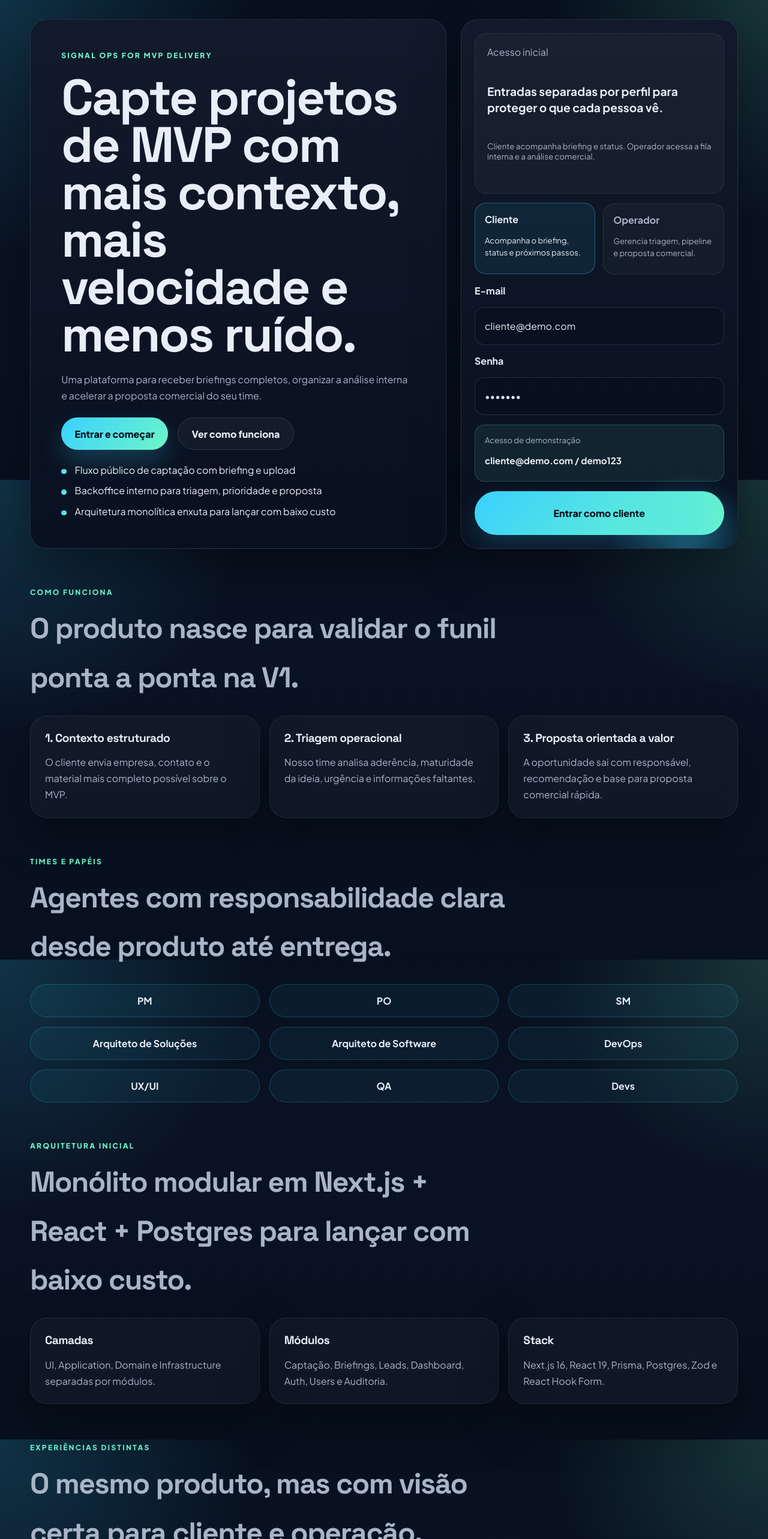
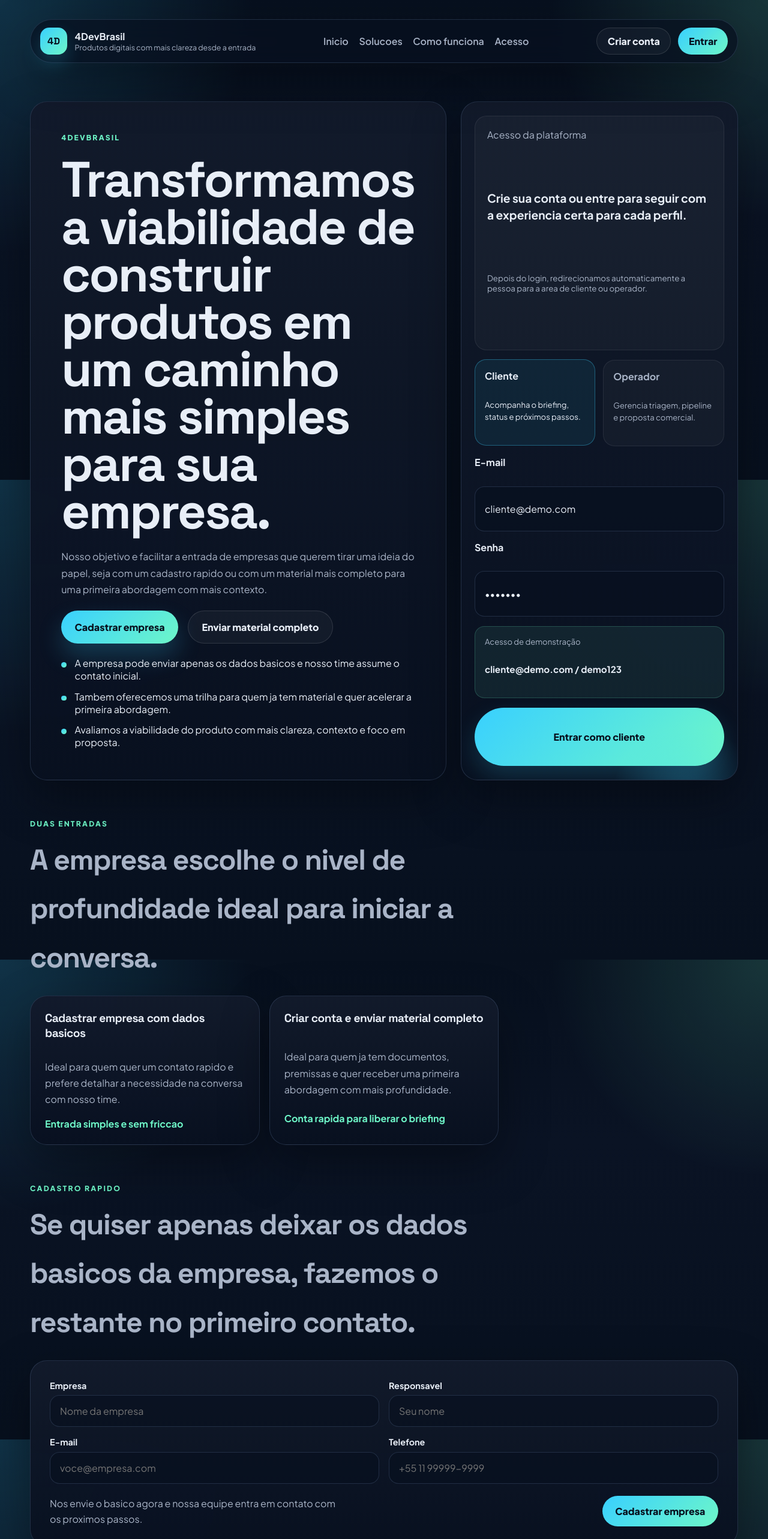
Before and after one commit to g-piton/mvp-express, a Next.js app: page / in a window 1280 px wide. Shown: the top 2566 px of the page at 60% size. Built offline with nearby package versions, Linux system fonts and the light colour scheme; no server answers.

Commit message:
feat: implement quick intake form with validation and styling

```diff
--- a/src/app/page.module.css
+++ b/src/app/page.module.css
@@ -4,10 +4,99 @@
   padding: 2rem 1.5rem 5rem;
 }
 
+.topbar,
 .hero,
 .section {
   width: min(1180px, 100%);
   margin: 0 auto;
+}
+
+.topbar {
+  position: sticky;
+  top: 1rem;
+  z-index: 20;
+  display: grid;
+  grid-template-columns: auto 1fr auto;
+  gap: 1.25rem;
+  align-items: center;
+  border: 1px solid var(--border);
+  border-radius: 999px;
+  background: rgba(8, 16, 31, 0.72);
+  padding: 0.8rem 1rem;
+  box-shadow: var(--card-shadow);
+  backdrop-filter: blur(18px);
+}
+
+.brand {
+  display: inline-flex;
+  gap: 0.8rem;
+  align-items: center;
+}
+
+.brandMark {
+  display: inline-flex;
+  width: 2.8rem;
+  height: 2.8rem;
+  border-radius: 0.95rem;
+  align-items: center;
+  justify-content: center;
+  color: #07101e;
+  font-family: var(--font-display), sans-serif;
+  font-weight: 900;
+  background: linear-gradient(135deg, var(--primary), var(--secondary));
+  box-shadow: 0 14px 30px rgba(57, 208, 255, 0.2);
+}
+
+.brandText {
+  display: grid;
+}
+
+.brandText strong {
+  font-size: 1rem;
+}
+
+.brandText small {
+  color: var(--muted);
+  font-size: 0.78rem;
+}
+
+.nav {
+  display: flex;
+  gap: 1.1rem;
+  justify-content: center;
+  flex-wrap: wrap;
+}
+
+.nav a {
+  color: var(--muted);
+  font-weight: 600;
+}
+
+.topbarActions {
+  display: inline-flex;
+  gap: 0.75rem;
+  align-items: center;
+}
+
+.linkAction,
+.primaryMiniAction {
+  display: inline-flex;
+  min-height: 2.85rem;
+  align-items: center;
+  justify-content: center;
+  border-radius: 999px;
+  padding: 0 1.1rem;
+  font-weight: 800;
+}
+
+.linkAction {
+  border: 1px solid rgba(255, 255, 255, 0.12);
+  background: rgba(255, 255, 255, 0.04);
+}
+
+.primaryMiniAction {
+  color: #07101e;
+  background: linear-gradient(135deg, var(--primary), var(--secondary));
 }
 
 .hero {
@@ -15,13 +104,15 @@
   grid-template-columns: minmax(0, 1.2fr) minmax(340px, 0.8fr);
   gap: 1.5rem;
   align-items: stretch;
-  min-height: calc(100vh - 4rem);
+  min-height: calc(100vh - 8rem);
 }
 
 .heroContent,
 .heroPanel,
 .card,
-.archCard {
+.solutionCard,
+.formPanel,
+.calloutPanel {
   position: relative;
   overflow: hidden;
   border: 1px solid var(--border);
@@ -50,20 +141,22 @@
 }
 
 .heroContent h1 {
+  max-width: 13ch;
   font-size: clamp(3rem, 7vw, 5.2rem);
   line-height: 0.95;
-  max-width: 12ch;
 }
 
 .heroCopy,
 .sectionHeading h2,
 .card p,
-.archCard p {
+.solutionCard p,
+.calloutPanel p {
   color: var(--muted);
   line-height: 1.7;
 }
 
-.actions {
+.actions,
+.calloutActions {
   display: flex;
   gap: 1rem;
   flex-wrap: wrap;
@@ -148,12 +241,6 @@
   background: radial-gradient(circle, rgba(57, 208, 255, 0.3), transparent 70%);
 }
 
-.card,
-.archCard {
-  border: 1px solid rgba(255, 255, 255, 0.08);
-  background: rgba(255, 255, 255, 0.03);
-}
-
 .section {
   display: grid;
   gap: 1.4rem;
@@ -162,7 +249,7 @@
 .sectionHeading {
   display: grid;
   gap: 0.75rem;
-  max-width: 50rem;
+  max-width: 54rem;
 }
 
 .sectionHeading h2 {
@@ -170,26 +257,50 @@
 }
 
 .cardGrid,
-.archGrid,
+.solutionGrid,
 .roleGrid {
   display: grid;
   gap: 1rem;
 }
 
 .cardGrid,
-.archGrid {
+.solutionGrid {
   grid-template-columns: repeat(3, minmax(0, 1fr));
 }
 
 .card,
-.archCard {
+.solutionCard,
+.formPanel,
+.calloutPanel {
   padding: 1.5rem;
 }
 
 .card h3,
-.archCard h3 {
+.solutionCard h3,
+.calloutPanel h3 {
   margin-bottom: 0.9rem;
   font-size: 1.2rem;
+}
+
+.solutionCard {
+  display: grid;
+  gap: 1rem;
+}
+
+.solutionCard span {
+  color: var(--secondary);
+  font-weight: 700;
+}
+
+.formPanel {
+  padding: clamp(1.25rem, 3vw, 2rem);
+}
+
+.calloutPanel {
+  display: flex;
+  gap: 1rem;
+  justify-content: space-between;
+  align-items: center;
 }
 
 .roleGrid {
@@ -206,14 +317,27 @@
 }
 
 @media (max-width: 980px) {
+  .topbar,
   .hero,
   .cardGrid,
-  .archGrid,
-  .roleGrid {
+  .roleGrid,
+  .solutionGrid {
     grid-template-columns: 1fr;
   }
 
-  .hero {
+  .topbar {
+    border-radius: 1.5rem;
+  }
+
+  .nav,
+  .topbarActions {
+    justify-content: flex-start;
+  }
+
+  .hero,
+  .calloutPanel {
     min-height: auto;
+    flex-direction: column;
+    align-items: flex-start;
   }
 }
--- a/src/app/page.tsx
+++ b/src/app/page.tsx
@@ -1,43 +1,61 @@
 import Link from "next/link";
+
+import { LoginForm } from "@/components/login-form";
+import { QuickIntakeForm } from "@/components/quick-intake-form";
 import { redirectIfAuthenticated } from "@/modules/auth/session";
-import { LoginForm } from "@/components/login-form";
 
 import styles from "./page.module.css";
 
+const navItems = [
+  { href: "#inicio", label: "Inicio" },
+  { href: "#solucoes", label: "Solucoes" },
+  { href: "#como-funciona", label: "Como funciona" },
+  { href: "#acesso", label: "Acesso" },
+];
+
+const benefits = [
+  "A empresa pode enviar apenas os dados basicos e nosso time assume o contato inicial.",
+  "Tambem oferecemos uma trilha para quem ja tem material e quer acelerar a primeira abordagem.",
+  "Avaliamos a viabilidade do produto com mais clareza, contexto e foco em proposta.",
+];
+
 const processSteps = [
   {
-    title: "1. Contexto estruturado",
+    title: "1. Cadastro rapido",
     description:
-      "O cliente envia empresa, contato e o material mais completo possível sobre o MVP.",
+      "A empresa informa os dados principais do negocio e do responsavel para iniciar o atendimento.",
   },
   {
-    title: "2. Triagem operacional",
+    title: "2. Material completo",
     description:
-      "Nosso time analisa aderência, maturidade da ideia, urgência e informações faltantes.",
+      "Quem quiser pode complementar com um briefing mais robusto para chegarmos na primeira conversa com mais contexto.",
   },
   {
-    title: "3. Proposta orientada a valor",
+    title: "3. Analise e contato",
     description:
-      "A oportunidade sai com responsável, recomendação e base para proposta comercial rápida.",
+      "A 4DevBrasil revisa a oportunidade e retorna com alinhamento, proximos passos e proposta.",
   },
 ];
 
-const highlights = [
-  "Fluxo público de captação com briefing e upload",
-  "Backoffice interno para triagem, prioridade e proposta",
-  "Arquitetura monolítica enxuta para lançar com baixo custo",
+const solutions = [
+  {
+    title: "Cadastrar empresa com dados basicos",
+    description:
+      "Ideal para quem quer um contato rapido e prefere detalhar a necessidade na conversa com nosso time.",
+    cta: "Entrada simples e sem friccao",
+  },
+  {
+    title: "Criar conta e enviar material completo",
+    description:
+      "Ideal para quem ja tem documentos, premissas e quer receber uma primeira abordagem com mais profundidade.",
+    cta: "Conta rapida para liberar o briefing",
+  },
 ];
 
-const teamRoles = [
-  "PM",
-  "PO",
-  "SM",
-  "Arquiteto de Soluções",
-  "Arquiteto de Software",
-  "DevOps",
-  "UX/UI",
-  "QA",
-  "Devs",
+const trustPillars = [
+  "Visao clara para o cliente",
+  "Triagem mais preparada para o operador",
+  "Primeira abordagem com mais contexto",
 ];
 
 export default async function Home() {
@@ -45,24 +63,52 @@ export default async function Home() {
 
   return (
     <main className={styles.page}>
-      <section className={styles.hero}>
+      <header className={styles.topbar}>
+        <Link className={styles.brand} href="#inicio">
+          <span className={styles.brandMark}>4D</span>
+          <span className={styles.brandText}>
+            <strong>4DevBrasil</strong>
+            <small>Produtos digitais com mais clareza desde a entrada</small>
+          </span>
+        </Link>
+
+        <nav className={styles.nav}>
+          {navItems.map((item) => (
+            <Link key={item.href} href={item.href}>
+              {item.label}
+            </Link>
+          ))}
+        </nav>
+
+        <div className={styles.topbarActions}>
+          <Link className={styles.linkAction} href="#acesso">
+            Criar conta
+          </Link>
+          <Link className={styles.primaryMiniAction} href="#acesso">
+            Entrar
+          </Link>
+        </div>
+      </header>
+
+      <section className={styles.hero} id="inicio">
         <div className={styles.heroContent}>
-          <div className={styles.kicker}>Signal Ops for MVP Delivery</div>
-          <h1>Capte projetos de MVP com mais contexto, mais velocidade e menos ruído.</h1>
+          <div className={styles.kicker}>4DevBrasil</div>
+          <h1>Transformamos a viabilidade de construir produtos em um caminho mais simples para sua empresa.</h1>
           <p className={styles.heroCopy}>
-            Uma plataforma para receber briefings completos, organizar a análise interna e
-            acelerar a proposta comercial do seu time.
+            Nosso objetivo e facilitar a entrada de empresas que querem tirar uma ideia do
+            papel, seja com um cadastro rapido ou com um material mais completo para uma
+            primeira abordagem com mais contexto.
           </p>
           <div className={styles.actions}>
-            <Link className={styles.primaryAction} href="#acesso">
-              Entrar e começar
+            <Link className={styles.primaryAction} href="#cadastro-rapido">
+              Cadastrar empresa
             </Link>
-            <Link className={styles.secondaryAction} href="#como-funciona">
-              Ver como funciona
+            <Link className={styles.secondaryAction} href="#briefing-completo">
+              Enviar material completo
             </Link>
           </div>
           <ul className={styles.highlightList}>
-            {highlights.map((highlight) => (
+            {benefits.map((highlight) => (
               <li key={highlight}>{highlight}</li>
             ))}
           </ul>
@@ -71,20 +117,70 @@ export default async function Home() {
         <aside className={styles.heroPanel} id="acesso">
           <div className={styles.panelGlow} />
           <div className={styles.loginHeading}>
-            <span>Acesso inicial</span>
-            <strong>Entradas separadas por perfil para proteger o que cada pessoa vê.</strong>
+            <span>Acesso da plataforma</span>
+            <strong>Crie sua conta ou entre para seguir com a experiencia certa para cada perfil.</strong>
             <small>
-              Cliente acompanha briefing e status. Operador acessa a fila interna e a análise comercial.
+              Depois do login, redirecionamos automaticamente a pessoa para a area de cliente ou operador.
             </small>
           </div>
           <LoginForm />
         </aside>
       </section>
 
+      <section className={styles.section} id="solucoes">
+        <div className={styles.sectionHeading}>
+          <span>Duas entradas</span>
+          <h2>A empresa escolhe o nivel de profundidade ideal para iniciar a conversa.</h2>
+        </div>
+        <div className={styles.solutionGrid}>
+          {solutions.map((solution) => (
+            <article className={styles.solutionCard} key={solution.title}>
+              <h3>{solution.title}</h3>
+              <p>{solution.description}</p>
+              <span>{solution.cta}</span>
+            </article>
+          ))}
+        </div>
+      </section>
+
+      <section className={styles.section} id="cadastro-rapido">
+        <div className={styles.sectionHeading}>
+          <span>Cadastro rapido</span>
+          <h2>Se quiser apenas deixar os dados basicos da empresa, fazemos o restante no primeiro contato.</h2>
+        </div>
+        <div className={styles.formPanel}>
+          <QuickIntakeForm />
+        </div>
+      </section>
+
+      <section className={styles.section} id="briefing-completo">
+        <div className={styles.sectionHeading}>
+          <span>Briefing completo</span>
+          <h2>Para enviar um material mais completo, pedimos antes um cadastro rapido com os dados basicos.</h2>
+        </div>
+        <div className={styles.calloutPanel}>
+          <div>
+            <h3>Conta rapida para liberar o envio</h3>
+            <p>
+              Essa etapa protege os dados, organiza o atendimento e garante que nossa equipe
+              faca a analise do briefing com o contato certo e com contexto desde o inicio.
+            </p>
+          </div>
+          <div className={styles.calloutActions}>
+            <Link className={styles.primaryAction} href="#acesso">
+              Criar conta
+            </Link>
+            <Link className={styles.secondaryAction} href="#acesso">
+              Entrar para enviar briefing
+            </Link>
+          </div>
+        </div>
+      </section>
+
       <section className={styles.section} id="como-funciona">
         <div className={styles.sectionHeading}>
           <span>Como funciona</span>
-          <h2>O produto nasce para validar o funil ponta a ponta na V1.</h2>
+          <h2>Um fluxo direto para transformar interesse em uma conversa mais objetiva sobre o produto.</h2>
         </div>
         <div className={styles.cardGrid}>
           {processSteps.map((step) => (
@@ -98,66 +194,15 @@ export default async function Home() {
 
       <section className={styles.section}>
         <div className={styles.sectionHeading}>
-          <span>Times e papéis</span>
-          <h2>Agentes com responsabilidade clara desde produto até entrega.</h2>
+          <span>Resultado esperado</span>
+          <h2>Mais clareza para o cliente e mais contexto para a operacao desde a primeira entrada.</h2>
         </div>
         <div className={styles.roleGrid}>
-          {teamRoles.map((role) => (
-            <div className={styles.roleChip} key={role}>
-              {role}
+          {trustPillars.map((item) => (
+            <div className={styles.roleChip} key={item}>
+              {item}
             </div>
           ))}
-        </div>
-      </section>
-
-      <section className={styles.section}>
-        <div className={styles.sectionHeading}>
-          <span>Arquitetura inicial</span>
-          <h2>Monólito modular em Next.js + React + Postgres para lançar com baixo custo.</h2>
-        </div>
-        <div className={styles.archGrid}>
-          <article className={styles.archCard}>
-            <h3>Camadas</h3>
-            <p>UI, Application, Domain e Infrastructure separadas por módulos.</p>
-          </article>
-          <article className={styles.archCard}>
-            <h3>Módulos</h3>
-            <p>Captação, Briefings, Leads, Dashboard, Auth, Users e Auditoria.</p>
-          </article>
-          <article className={styles.archCard}>
-            <h3>Stack</h3>
-            <p>Next.js 16, React 19, Prisma, Postgres, Zod e React Hook Form.</p>
-          </article>
-        </div>
-      </section>
-
-      <section className={styles.section}>
-        <div className={styles.sectionHeading}>
-          <span>Experiências distintas</span>
-          <h2>O mesmo produto, mas com visão certa para cliente e operação.</h2>
-        </div>
-        <div className={styles.cardGrid}>
-          <article className={styles.card}>
-            <h3>Visão do cliente</h3>
-            <p>
-              Envio do briefing, acompanhamento do status da análise, próximos passos e
-              checklist do que ainda precisa ser enviado.
-            </p>
-          </article>
-          <article className={styles.card}>
-            <h3>Visão do operador</h3>
-            <p>
-              Triagem, prioridade, responsável, leitura do briefing, notas internas e
-              preparação da proposta.
-            </p>
-          </article>
-          <article className={styles.card}>
-            <h3>Segurança funcional</h3>
-            <p>
-              Cada perfil entra em uma área diferente e vê apenas o fluxo que precisa para
-              avançar sem ruído.
-            </p>
-          </article>
         </div>
       </section>
     </main>
--- /dev/null
+++ b/src/components/quick-intake-form.module.css
@@ -0,0 +1,81 @@
+.form {
+  display: grid;
+  gap: 1.25rem;
+}
+
+.grid {
+  display: grid;
+  gap: 1rem;
+  grid-template-columns: repeat(2, minmax(0, 1fr));
+}
+
+.field {
+  display: grid;
+  gap: 0.45rem;
+}
+
+.field span {
+  font-size: 0.9rem;
+  font-weight: 700;
+}
+
+.field input {
+  width: 100%;
+  border: 1px solid var(--border);
+  border-radius: 1rem;
+  background: rgba(7, 16, 30, 0.6);
+  color: var(--foreground);
+  padding: 0.95rem 1rem;
+  outline: none;
+}
+
+.field input:focus {
+  border-color: rgba(57, 208, 255, 0.7);
+  box-shadow: 0 0 0 4px rgba(57, 208, 255, 0.12);
+}
+
+.field small {
+  color: #ff97a5;
+  font-size: 0.8rem;
+}
+
+.footer {
+  display: flex;
+  gap: 1rem;
+  justify-content: space-between;
+  align-items: center;
+}
+
+.footer p {
+  max-width: 30rem;
+  color: var(--muted);
+  line-height: 1.6;
+}
+
+.footer button {
+  border: 0;
+  border-radius: 999px;
+  padding: 0.95rem 1.35rem;
+  color: #07101e;
+  background: linear-gradient(135deg, var(--primary), var(--secondary));
+  font-weight: 800;
+}
+
+.success {
+  border: 1px solid rgba(110, 247, 200, 0.3);
+  border-radius: 1rem;
+  background: rgba(110, 247, 200, 0.08);
+  padding: 1rem 1.1rem;
+  color: #c7fce9;
+}
+
+@media (max-width: 820px) {
+  .grid {
+    grid-template-columns: 1fr;
+  }
+
+  .footer {
+    flex-direction: column;
+    align-items: stretch;
+  }
+}
--- /dev/null
+++ b/src/components/quick-intake-form.tsx
@@ -0,0 +1,87 @@
+"use client";
+
+import type { ReactNode } from "react";
+
+import { zodResolver } from "@hookform/resolvers/zod";
+import { useForm } from "react-hook-form";
+import { z } from "zod";
+
+import styles from "./quick-intake-form.module.css";
+
+const quickIntakeSchema = z.object({
+  companyName: z.string().min(2, "Informe o nome da empresa."),
+  contactName: z.string().min(2, "Informe seu nome."),
+  email: z.string().email("Informe um e-mail valido."),
+  phone: z.string().min(8, "Informe um telefone para contato."),
+});
+
+type QuickIntakeInput = z.infer<typeof quickIntakeSchema>;
+
+export function QuickIntakeForm() {
+  const {
+    register,
+    handleSubmit,
+    formState: { errors, isSubmitSuccessful, isSubmitting },
+  } = useForm<QuickIntakeInput>({
+    resolver: zodResolver(quickIntakeSchema),
+    defaultValues: {
+      companyName: "",
+      contactName: "",
+      email: "",
+      phone: "",
+    },
+  });
+
+  const onSubmit = async () => {
+    await new Promise((resolve) => setTimeout(resolve, 500));
+  };
+
+  return (
+    <form className={styles.form} onSubmit={handleSubmit(onSubmit)}>
+      <div className={styles.grid}>
+        <Field error={errors.companyName?.message} label="Empresa">
+          <input placeholder="Nome da empresa" {...register("companyName")} />
+        </Field>
+        <Field error={errors.contactName?.message} label="Responsavel">
+          <input placeholder="Seu nome" {...register("contactName")} />
+        </Field>
+        <Field error={errors.email?.message} label="E-mail">
+          <input placeholder="voce@empresa.com" {...register("email")} />
+        </Field>
+        <Field error={errors.phone?.message} label="Telefone">
+          <input placeholder="+55 11 99999-9999" {...register("phone")} />
+        </Field>
+      </div>
+
+      <div className={styles.footer}>
+        <p>Nos envie o basico agora e nossa equipe entra em contato com os proximos passos.</p>
+        <button disabled={isSubmitting} type="submit">
+          {isSubmitting ? "Enviando..." : "Cadastrar empresa"}
+        </button>
+      </div>
+
+      {isSubmitSuccessful ? (
+        <div className={styles.success}>
+          Cadastro validado. O proximo passo e conectar este fluxo a uma Server Action para
+          criar o lead basico e iniciar o contato comercial.
+        </div>
+      ) : null}
+    </form>
+  );
+}
+
+type FieldProps = {
+  children: ReactNode;
+  error?: string;
+  label: string;
+};
+
+function Field({ children, error, label }: FieldProps) {
+  return (
+    <label className={styles.field}>
+      <span>{label}</span>
+      {children}
+      {error ? <small>{error}</small> : null}
+    </label>
+  );
+}
```
